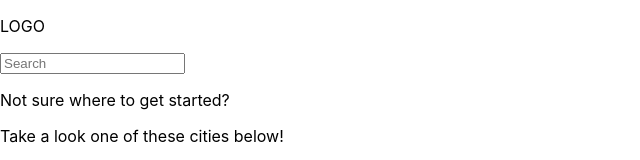
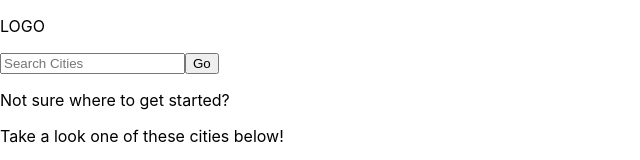
Before and after one commit to jkim057/beerhere, a React (Create React App) app: page / in a window 1280 px wide. Shown: the top 160 px of the page, without its empty margins (0-640 px from the left). Built offline with nearby package versions, Linux system fonts and the light colour scheme; no server answers.

Commit message:
Trying to setup Search

```diff
--- a/src/App.js
+++ b/src/App.js
@@ -1,11 +1,14 @@
 import React, { useState, useEffect } from 'react';
 import{ List, Logo, Search, Viewer} from './component'
+import { Route } from 'react-router-dom'
 
 import './App.css';
 
 function App() {
-  const [views, setViews] = useState([])
-  const [cities, setCities] = useState("")
+  const [views, setViews] = useState([]);
+  const [cities, setCities] = useState("");
+  const [search, setSearch] = useState("");
+
 
 
   useEffect(() => {
@@ -16,7 +19,7 @@ function App() {
             // console.log(resJson)
           })
           .catch(console.error)
-  }, [cities])
+  }, [cities,search])
 
 
   return (
@@ -26,10 +29,10 @@ function App() {
 
 
       {/* <Route path ="/"  /> */}
-      <Logo />
+      <Route path="/" exact component={Logo} />
       {/* logo to refresh the page */}
 
-      <Search />
+      <Search views={views} cities={cities} setCities={setCities} search={search} setSearch={setSearch}/>
       {/* When cities are entered, breweries will show up in the viewer. */}
 
       {/* onClick={onClick} */}
--- a/src/component/List.js
+++ b/src/component/List.js
@@ -6,7 +6,8 @@ const List = ({ views, cities, setCities }) => {
         setCities(e.target.id)
 
     }
-const popPlaces = ["new_york","los_angeles", "chicago", "houston", "phoenix", "philadelphia","san_diego","dallas","austin","boston" ]
+    const popPlaces = ["new_york","los_angeles", "chicago", "houston", "phoenix", "philadelphia","san_diego","dallas","austin","boston" ]
+
     return (
         <div>
             <p>Not sure where to get started? </p> <p>Take a look one of these cities below!</p>
--- a/src/component/Search.js
+++ b/src/component/Search.js
@@ -1,17 +1,45 @@
-import React from 'react';
+import React, { useState } from 'react';
+import { Link } from 'react-router-dom'
 
-const Search = () => {
+const Search =  ({views, cities, setCities, search, setSearch}) => {
+
+
+     function inputCleaner(e){
+         e.preventDefault()
+        console.log(e)
+        // let e.toLowerCase()
+    }
+
+
+    // function handleChange(e) {
+    //     setCities(e.target.value)
+
+    // }
+
+
+
     return (
         <div>
-            <input type="text" placeholder="Search"/>
-            {/*
-            * if mispelled, return a error message to the user (" please check your spelling and try again")
-            * search.split(" ")
-            * take the string and make undercase
-            * seperate all spaces with _ (underscores) */}
+            <section className="searchCityContainer">
+
+            </section>
+            <div>
+                <form onSubmit={inputCleaner}>
+                    <input value="" id="searchingInput" type="text" placeholder="Search Cities"/>
+                    <button type="submit">Go</button>
+                </form>
+            </div>
+
 
         </div>
     );
+  {/*
+            * if mispelled, return a error message to the user (" please check your spelling and try again")
+            *take the string and make undercase
+            * search.split(" ")
+            *
+            * seperate all spaces with _ (underscores) */}
+
 };
 
 export default Search;
```
